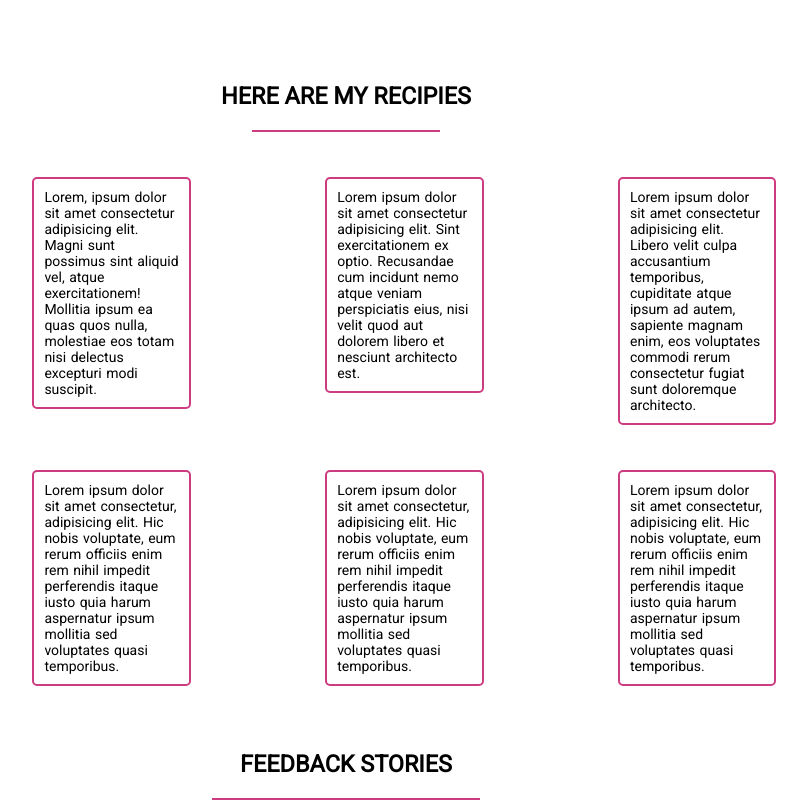
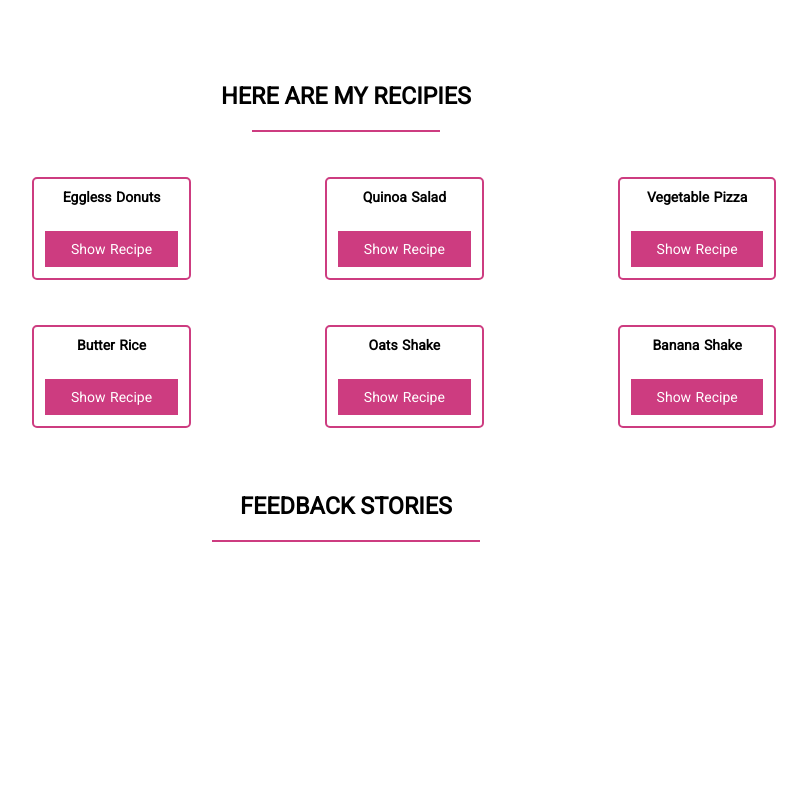
Before and after one commit to SabaMallah/Recipe-website, a plain HTML site: page index.html in a window 1280 px wide. Shown: the part 1106-1906 px from the top of the page, without its empty margins (294-1101 px from the left). After the commit the page ends 1648 px from the top, so only its background shows below. Drawn offline with Linux system fonts and the light colour scheme.

Commit message:
Recipe-section

```diff
--- a/index.html
+++ b/index.html
@@ -74,39 +74,28 @@
     <div class="section-recipie">
       <div class="recipies"><h3>Here are my recipies</h3></div>
       <div class="text-detail">
-        Lorem, ipsum dolor sit amet consectetur adipisicing elit. Magni sunt
-        possimus sint aliquid vel, atque exercitationem! Mollitia ipsum ea quas
-        quos nulla, molestiae eos totam nisi delectus excepturi modi suscipit.
+        <h4>Eggless Donuts</h4>
+        <a>Show Recipe</a>
       </div>
       <div class="text-detail">
-        Lorem ipsum dolor sit amet consectetur adipisicing elit. Sint
-        exercitationem ex optio. Recusandae cum incidunt nemo atque veniam
-        perspiciatis eius, nisi velit quod aut dolorem libero et nesciunt
-        architecto est.
+        <h4>Quinoa Salad</h4>
+        <a>Show Recipe</a>
       </div>
       <div class="text-detail">
-        Lorem ipsum dolor sit amet consectetur adipisicing elit. Libero velit
-        culpa accusantium temporibus, cupiditate atque ipsum ad autem, sapiente
-        magnam enim, eos voluptates commodi rerum consectetur fugiat sunt
-        doloremque architecto.
+        <h4>Vegetable Pizza</h4>
+        <a>Show Recipe</a>
       </div>
       <div class="text-detail">
-        Lorem ipsum dolor sit amet consectetur, adipisicing elit. Hic nobis
-        voluptate, eum rerum officiis enim rem nihil impedit perferendis itaque
-        iusto quia harum aspernatur ipsum mollitia sed voluptates quasi
-        temporibus.
+        <h4>Butter Rice</h4>
+        <a>Show Recipe</a>
       </div>
       <div class="text-detail">
-        Lorem ipsum dolor sit amet consectetur, adipisicing elit. Hic nobis
-        voluptate, eum rerum officiis enim rem nihil impedit perferendis itaque
-        iusto quia harum aspernatur ipsum mollitia sed voluptates quasi
-        temporibus.
+        <h4>Oats Shake</h4>
+        <a>Show Recipe</a>
       </div>
       <div class="text-detail">
-        Lorem ipsum dolor sit amet consectetur, adipisicing elit. Hic nobis
-        voluptate, eum rerum officiis enim rem nihil impedit perferendis itaque
-        iusto quia harum aspernatur ipsum mollitia sed voluptates quasi
-        temporibus.
+        <h4>Banana Shake</h4>
+        <a>Show Recipe</a>
       </div>
     </div>
     <div><h3 class="feedback">Feedback Stories</h3></div>
--- a/style.css
+++ b/style.css
@@ -21,6 +21,22 @@ html {
 h3 {
   text-align: center;
   text-transform: uppercase;
+}
+
+h4 {
+  text-align: center;
+}
+
+a {
+  display: block;
+  margin-top: 25px;
+  padding: 10px;
+  background-color: #cd3c80;
+  border: 1px solid white;
+  align-items: center;
+  color: white;
+  align-items: center;
+  text-align: center;
 }
 
 h3:after {
```
